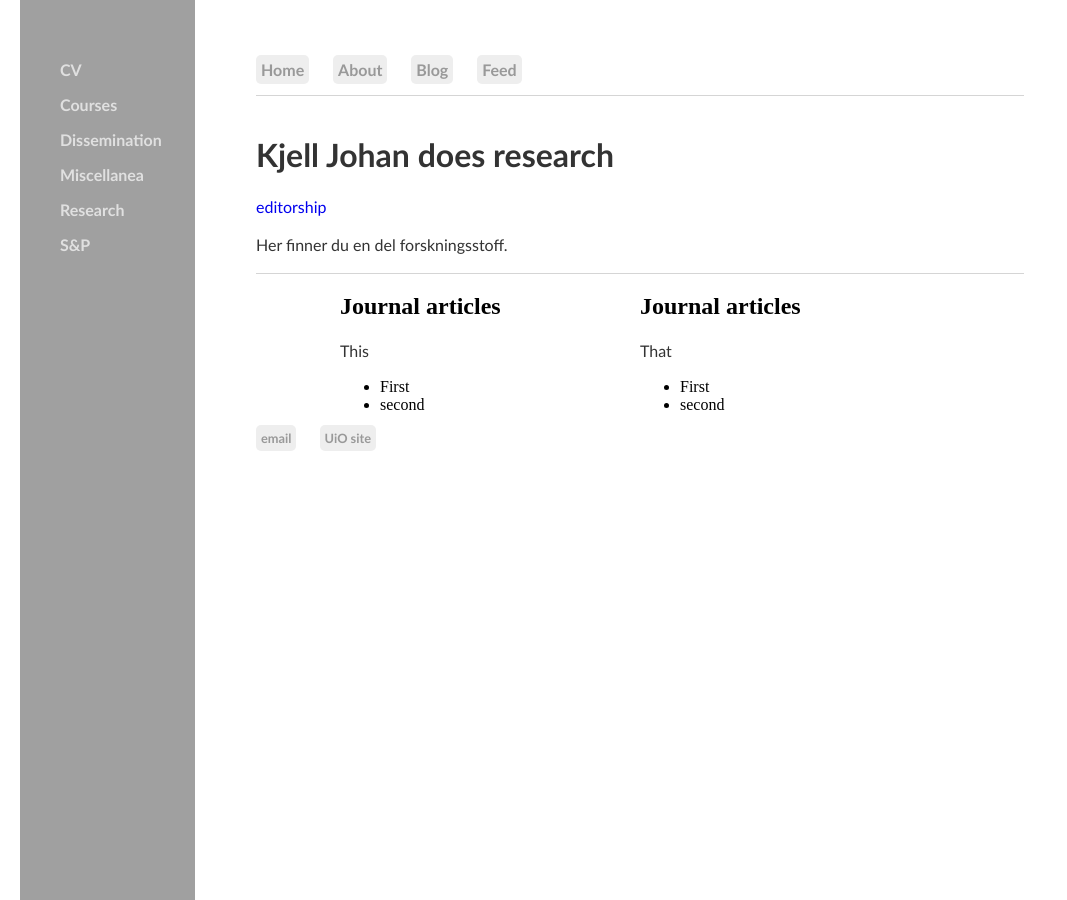
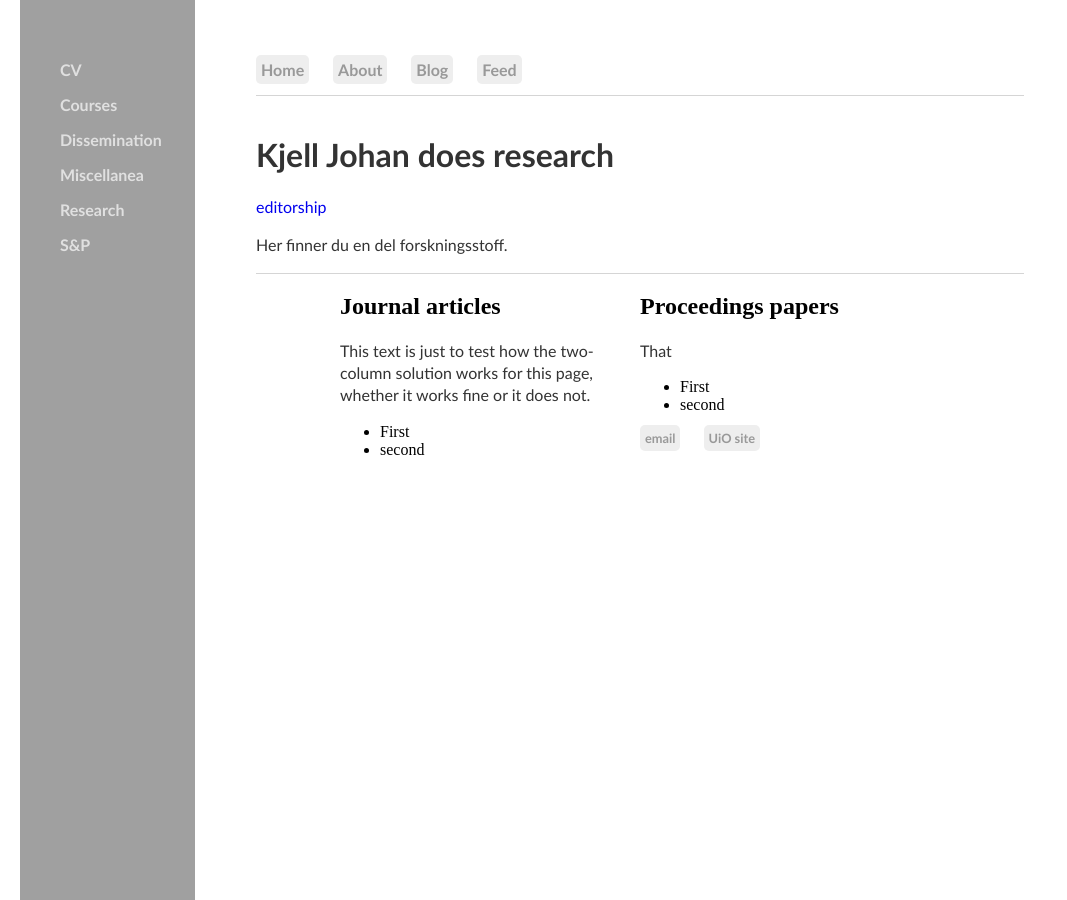
Before and after one commit to kjelljs/kjelljs.github.io, a Jekyll site: the page built from research/index.html, in a window 1280 px wide. Shown: the whole page, without its empty margins (0-1067 px from the left). Built offline with Jekyll 4.4.1, drawn with Linux system fonts in a browser that asks for light colours.

Commit message:
Update index.html

```diff
--- a/research/index.html
+++ b/research/index.html
@@ -25,14 +25,14 @@
 <div id="wrap">
     <div id="left_col">
 	    <h2>Journal articles</h2>
-	    <p>This</p>
+	    <p>This text is just to test how the two-column solution works for this page, whether it works fine or it does not.</p>
 	    <ul>
 		    <li> First </li>
 		    <li> second </li>
 	    </ul>
     </div>
     <div id="right_col">
-	    <h2>Journal articles</h2>
+	    <h2>Proceedings papers</h2>
 	    <p>That</p>
 	    <ul>
 		    <li> First </li>
```
